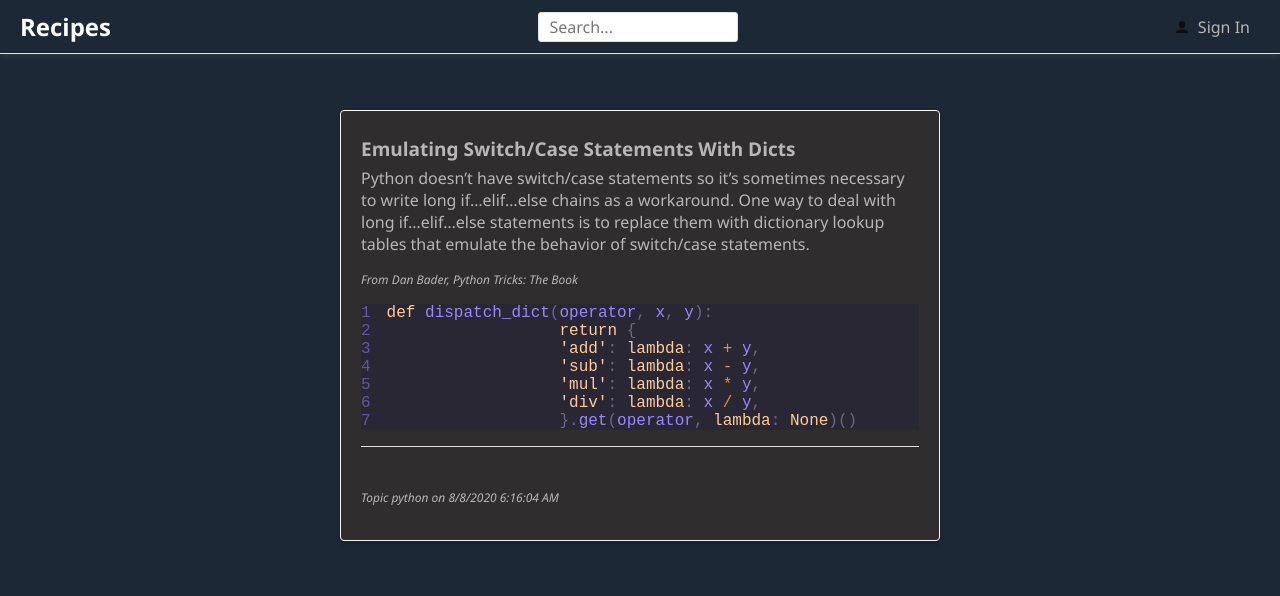
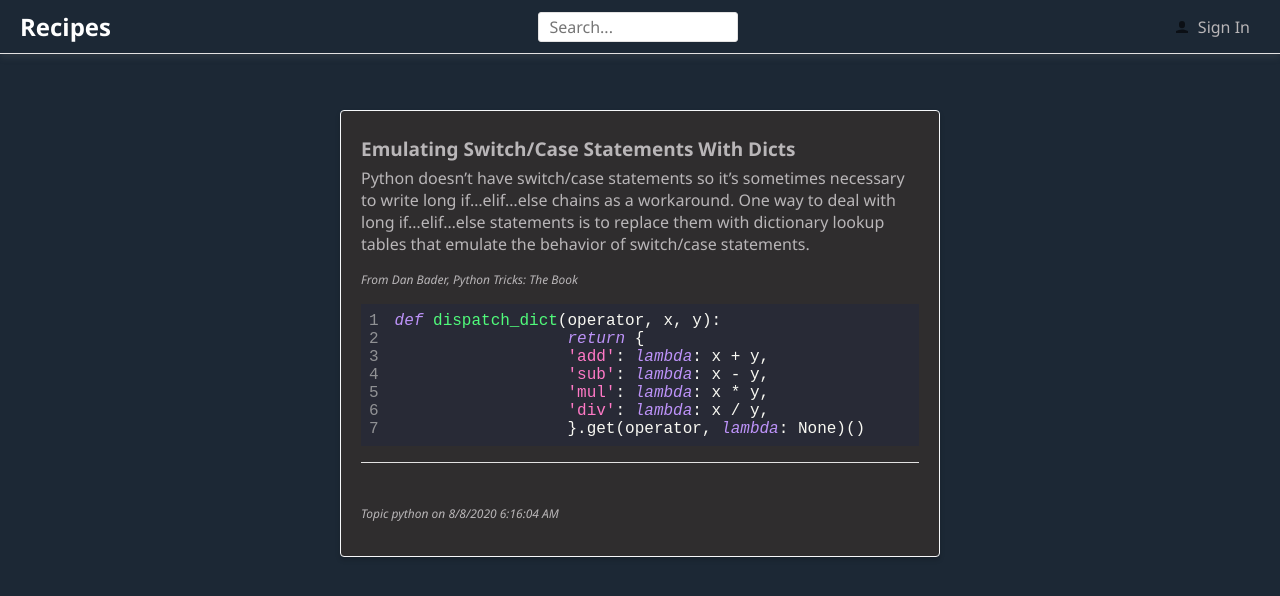
Before and after one commit to deanagan/charting-pocs, a React (Create React App) app in the folder client_ts/: page /recipes/1 in a window 1280 px wide. Shown: the top 596 px of the page. Built offline with nearby package versions, Linux system fonts and the light colour scheme.

Commit message:
Apply Pre and use dracula theming

```diff
--- a/client_ts/src/RecipePage.tsx
+++ b/client_ts/src/RecipePage.tsx
@@ -1,12 +1,13 @@
 /** @jsx jsx */
 import { css, jsx } from '@emotion/core';
-import { white3, gray6, backgroundColour2, Line, LineNo, LineContent } from './Styles';
+import { white3, gray6, backgroundColour2, Line, LineNo, LineContent, Pre } from './Styles';
 import { FC, useState, Fragment, useEffect } from 'react';
 import { Page } from './Page';
 import { RouteComponentProps } from 'react-router-dom';
 import { RecipeData, getRecipe } from './RecipeData';
 import { CommentList } from './CommentList';
 import Highlight, { defaultProps } from 'prism-react-renderer';
+import dracula from 'prism-react-renderer/themes/dracula';
 
 
 interface RouteParams {
@@ -68,9 +69,9 @@ export const RecipePage: FC<RouteComponentProps<RouteParams>> = ({ match }) => {
             >
               {`From ${recipe.author}`}
             </div>
-            <Highlight {...defaultProps} code={`${recipe.code}`} language={recipe.language}>
+            <Highlight {...defaultProps} theme={dracula} code={`${recipe.code.trim()}`} language={recipe.language} >
               {({ className, style, tokens, getLineProps, getTokenProps }) => (
-                <pre className={className} style={style}>
+                <Pre className={className} style={style}>
                   {tokens.map((line, i) => (
                     <Line key={i} {...getLineProps({ line, key: i })}>
                       <LineNo>{i + 1}</LineNo>
@@ -81,7 +82,7 @@ export const RecipePage: FC<RouteComponentProps<RouteParams>> = ({ match }) => {
                       </LineContent>
                     </Line>
                   ))}
-                </pre>
+                </Pre>
               )}
             </Highlight>
 
```
